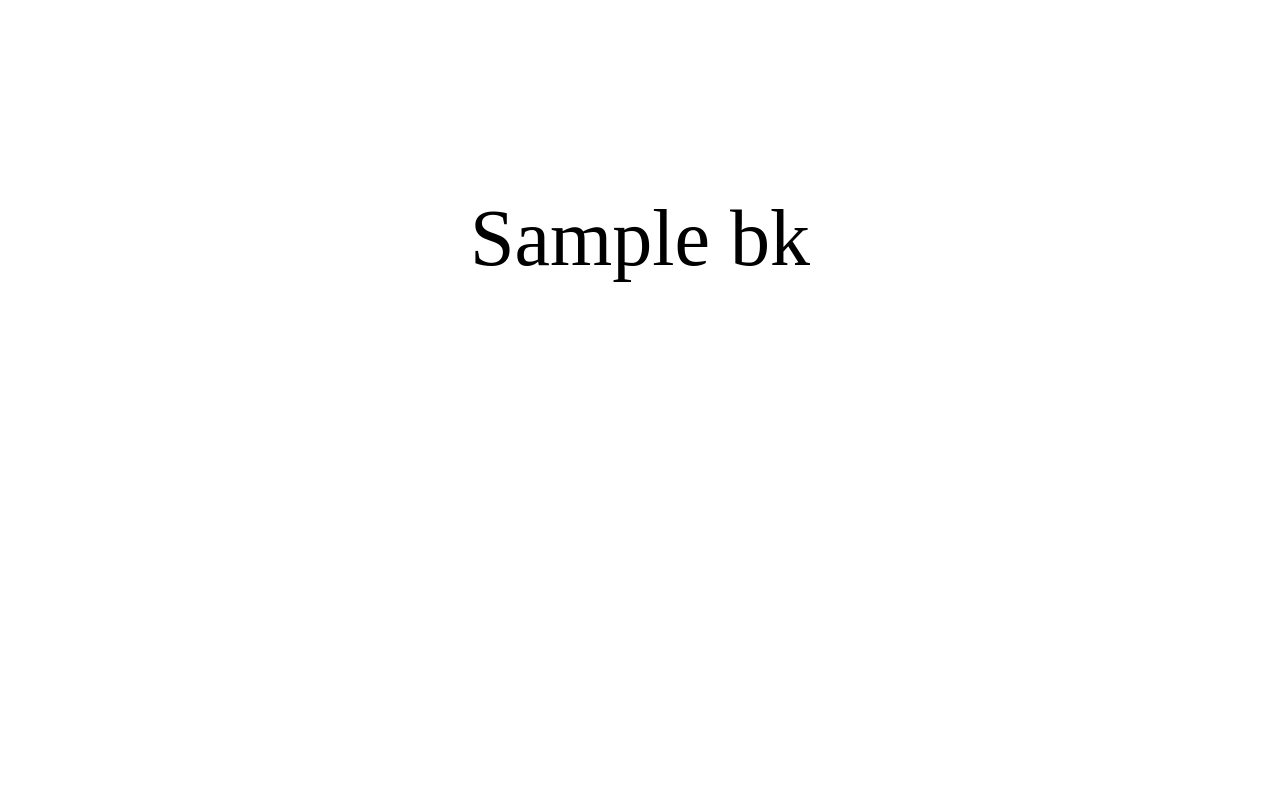
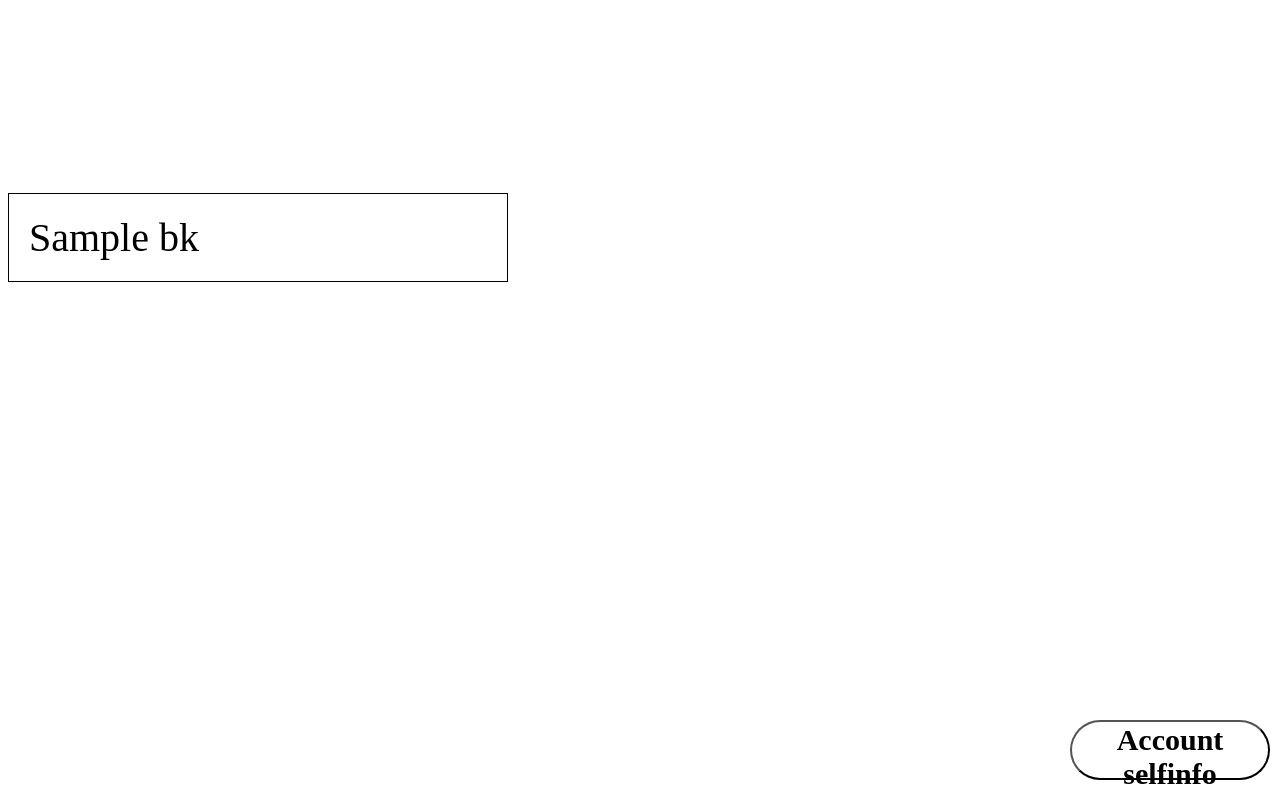
Before and after one commit to willDDDD/Bookrent, a Django app: template bookrent/templates/records.html in a window 1280 px wide. Run offline with Django 4.2, Linux system fonts and the light colour scheme; a user stored in the database is signed in; tables that the repository leaves empty hold one stand-in row (values such as "Sample post"); the template is opened without the code that fills it: most values are stand-ins (such as "Sample title", 1, 10 or a date in 2020).

Commit message:
add back to selfinfo button, DATABASE in setting may need modification

```diff
--- a/bookrent/templates/list.html
+++ b/bookrent/templates/list.html
@@ -21,6 +21,9 @@
             {% endfor %}
         </tbody>
     </table>
+    <a href="/accounts/selfinfo" style="position: absolute; bottom: 10px; right: 10px;">
+        <button class="btn">Account selfinfo</button>
+    </a>
 {% else %}
     <a href="/accounts/login">
         <center><button class="btn">
--- a/bookrent/templates/records.html
+++ b/bookrent/templates/records.html
@@ -3,23 +3,32 @@
 {% block content %}
 
 {% if user.is_authenticated %}
+    <table style="font-size: 40px; border-collapse: collapse; width: 100%; background-color: white; max-width: 500px; border: 1px solid black;">
+        <tbody>
             {% for bk in bks %}
-<center><font face="Fifth Grader"><span style="font-size: 80px;color:black;"> {{bk.bookname}}</span> </font> </center>
+            <tr>
+                <td style="text-align: left; padding: 20px; font-family: Fifth Grader; color: black; border: 1px solid black;">
+                    {{ bk.bookname }}
+                </td>
+            </tr>
             {% endfor %}
+        </tbody>
+    </table>
+    <a href="/accounts/selfinfo" style="position: absolute; bottom: 10px; right: 10px;">
+        <button class="btn">Account selfinfo</button>
+    </a>
 {% else %}
-
     <a href="/accounts/login">
         <center><button class="btn">
         Go To Login
-    </button>
-    </center>
+        </button></center>
     </a>
 
     <a href="/accounts/register">
         <center><button class="btn">
         Create An Account
-    </button>
-    </center>
+        </button></center>
     </a>
 {% endif %}
+
 {% endblock %}
--- a/bookrent/templates/rent.html
+++ b/bookrent/templates/rent.html
@@ -13,7 +13,9 @@
     <center><input type="text" input class="inp" name = "bookname"></center>
     <center><button class="btn">Submit</button></center>
 </form>
-
+<a href="/accounts/selfinfo" style="position: absolute; bottom: 10px; right: 10px;">
+    <button class="btn">Account selfinfo</button>
+</a>
 {% else %}
 
 <a href="/accounts/login">
--- a/bookrent/templates/returnbooks.html
+++ b/bookrent/templates/returnbooks.html
@@ -18,7 +18,9 @@
         <center><font face="Fifth Grader"><span style="font-size: 80px;color:black;"> {{message}}</span> </font> </center>
     {% endfor %}
 </div>
-
+<a href="/accounts/selfinfo" style="position: absolute; bottom: 10px; right: 10px;">
+    <button class="btn">Account selfinfo</button>
+</a>
 {% else %}
 
 <a href="/accounts/login">
```
Lines whose indentation alone changed are shown as unchanged.
